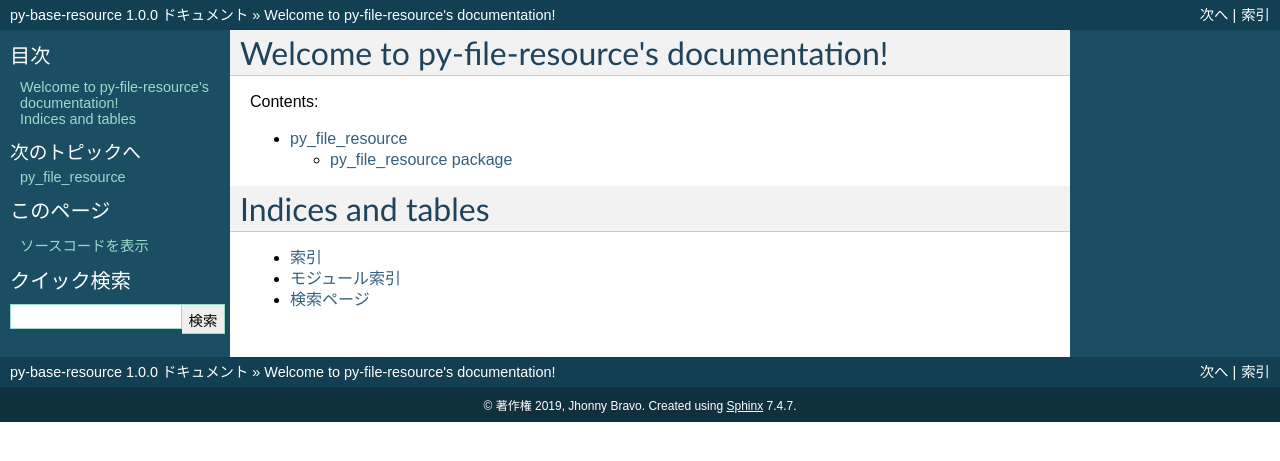
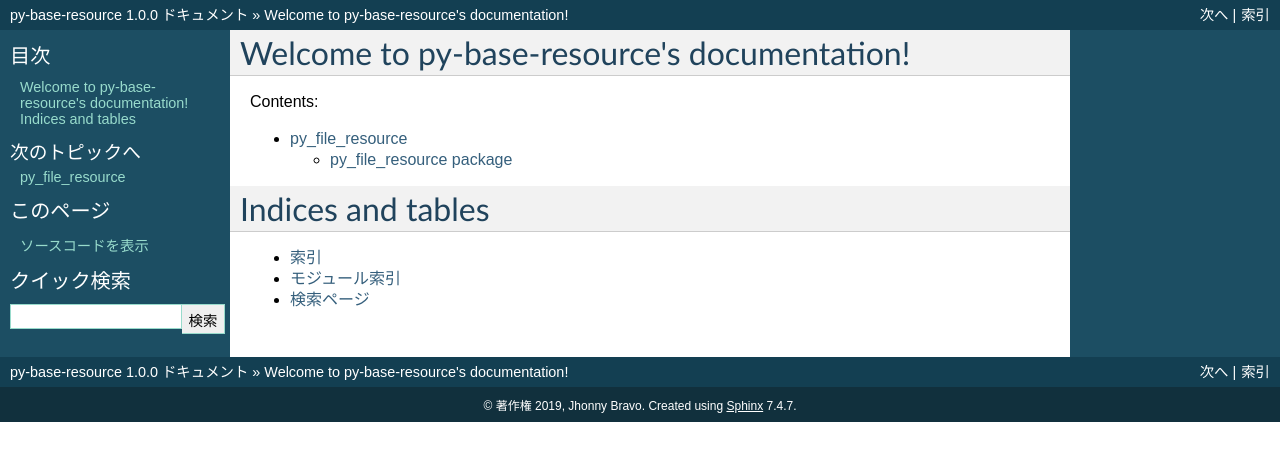
Before and after one commit to JhonnyBravo/py-base-resource, a Sphinx documentation site: the page built from docs/source/index.rst, in a window 1280 px wide. Shown: the top 461 px of the page. Built offline with Sphinx 7.4.7, drawn with Linux system fonts in a browser that asks for light colours.

Commit message:
modified: docs/source/index.rst
パッケージ名の変更に伴う修正。

```diff
--- a/docs/source/index.rst
+++ b/docs/source/index.rst
@@ -1,9 +1,9 @@
-.. py-file-resource documentation master file, created by
+.. py-base-resource documentation master file, created by
    sphinx-quickstart on Fri May 17 21:44:46 2019.
    You can adapt this file completely to your liking, but it should at least
    contain the root `toctree` directive.
 
-Welcome to py-file-resource's documentation!
+Welcome to py-base-resource's documentation!
 ============================================
 
 .. toctree::
```
